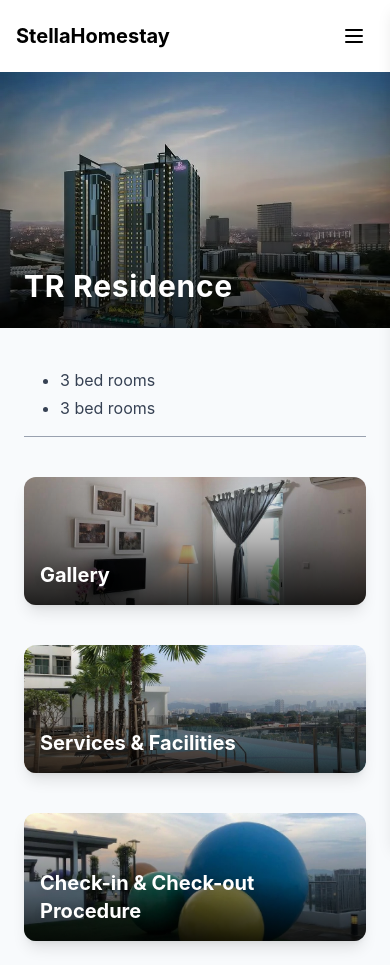
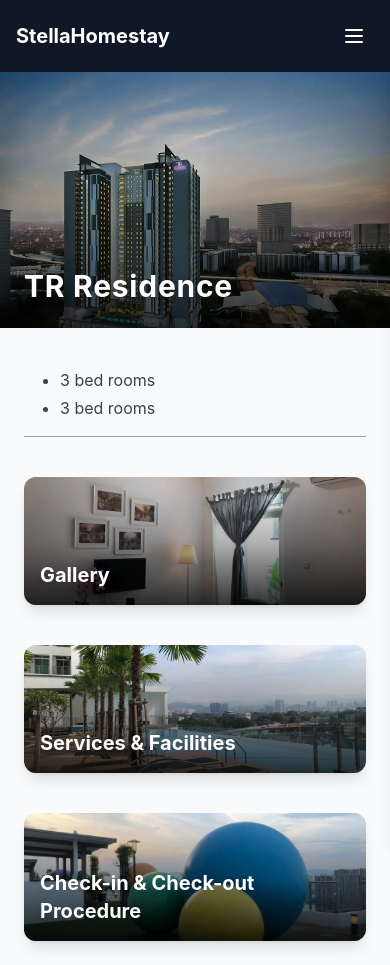
Before and after one commit to JCkwek/Stella-Homestay, a React (Vite) app: page / in a window 390 px wide. Built offline with nearby package versions, Linux system fonts and the light colour scheme.

Commit message:
Improve navigation bar ui

```diff
--- a/src/App.jsx
+++ b/src/App.jsx
@@ -17,11 +17,11 @@ function App() {
   return (
     <div className="min-h-screen bg-slate-50">
       {/* Navigation Bar */}
-      <nav className="relative flex items-center justify-between p-4 bg-white shadow-md">
+      <nav className="relative flex items-center justify-between p-4 bg-gray-900 shadow-md">
         <Link
           to="/"
           onClick={closeMenu}
-          className="text-xl font-bold text-black transition-colors duration-200 hover:text-pink-600 active:text-pink-600"
+          className="text-xl font-bold text-white transition-colors duration-200 hover:text-pink-600 active:text-pink-600"
         >
           StellaHomestay
         </Link>
@@ -46,15 +46,13 @@ function App() {
         <button
           onClick={toggleMenu}
           aria-label="Toggle menu"
-          className="p-2 text-black transition-colors duration-200 md:hidden hover:text-pink-600 focus:outline-none"
+          className="p-2 text-white transition-colors duration-200 md:hidden hover:text-pink-600 focus:outline-none"
         >
           {isMenuOpen ? (
-            /* Close Icon (X) */
             <svg className="w-6 h-6" fill="none" stroke="currentColor" viewBox="0 0 24 24">
               <path strokeLinecap="round" strokeLinejoin="round" strokeWidth="2" d="M6 18L18 6M6 6l12 12" />
             </svg>
           ) : (
-            /* Hamburger Icon */
             <svg className="w-6 h-6" fill="none" stroke="currentColor" viewBox="0 0 24 24">
               <path strokeLinecap="round" strokeLinejoin="round" strokeWidth="2" d="M4 6h16M4 12h16M4 18h16" />
             </svg>
@@ -101,7 +99,7 @@ function App() {
             onClick={closeMenu}
             className="text-lg font-medium text-black transition-colors duration-200 hover:text-pink-600 active:text-pink-600"
           >
-            About
+            House Rules
           </Link>
         </div>
       </div>
```
